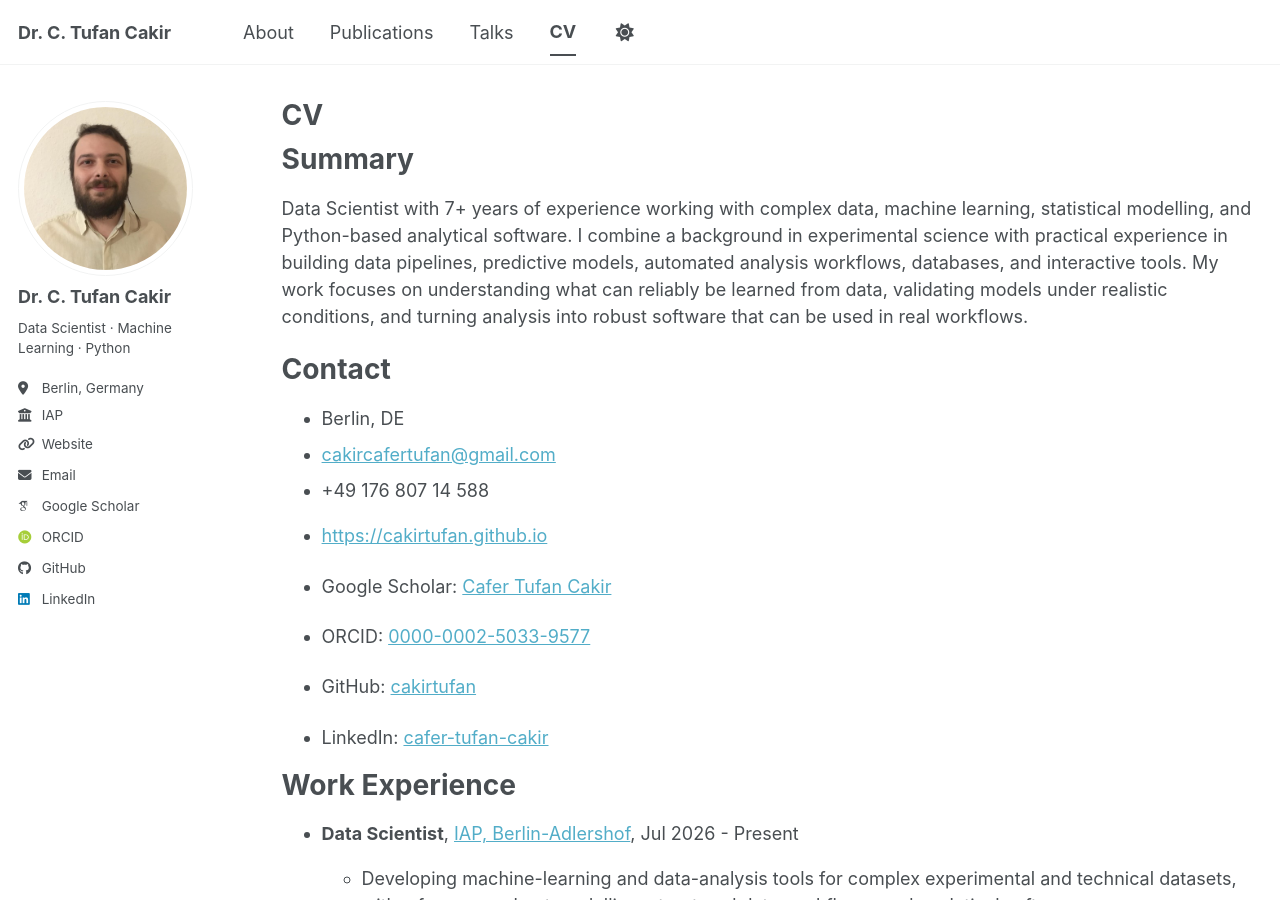
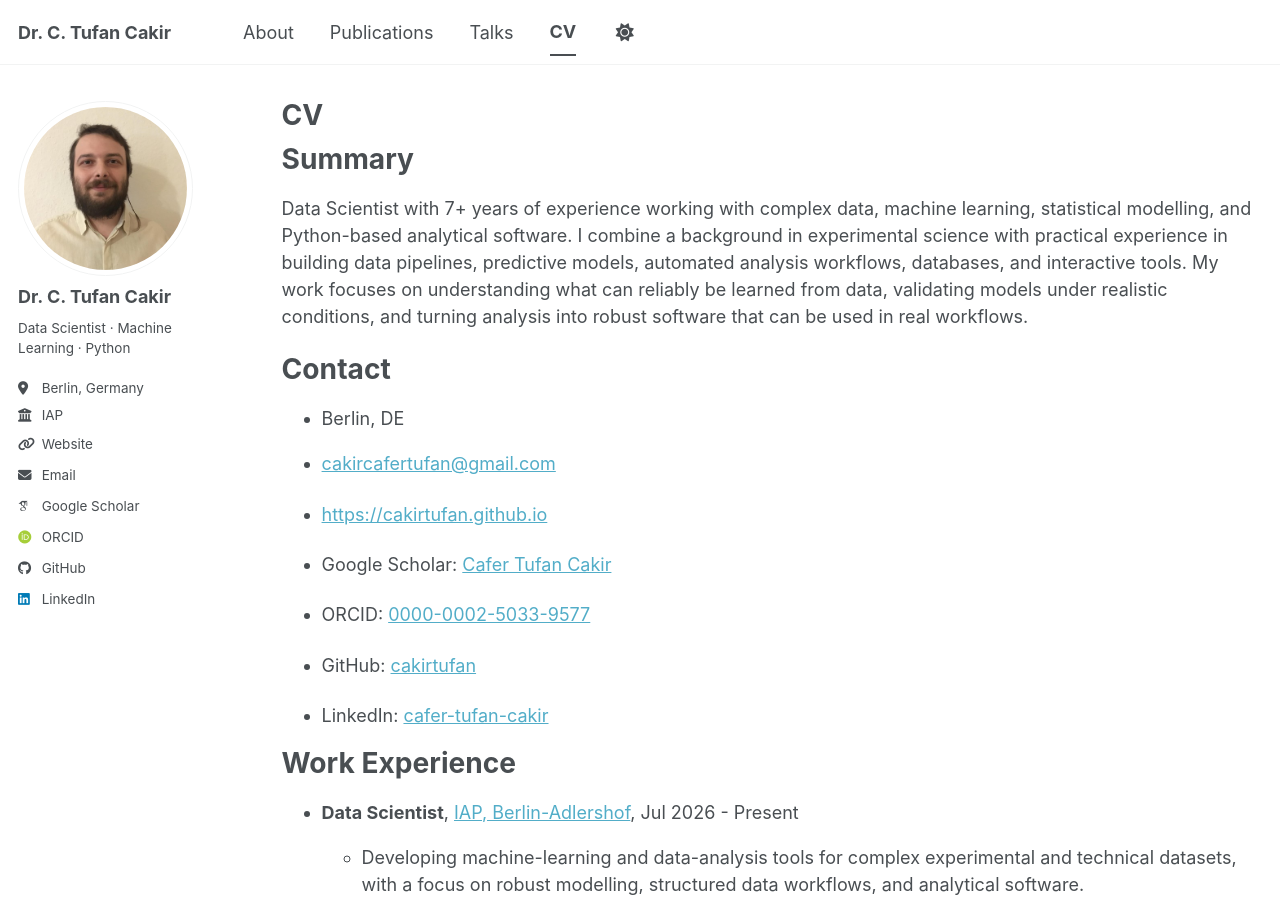
Before and after one commit to cakirtufan/cakirtufan.github.io, a Jekyll site: the page built from _pages/cv.md, in a window 1280 px wide and 900 px high. Built offline with Jekyll 4.4.1, drawn with Linux system fonts in a browser that asks for light colours; some web fonts are replaced; a script bundle is joined from its source files by our own code; library files that are not in the unit come from our copies.

Commit message:
Remove phone number from CV
Removed phone number from CV data.

```diff
--- a/_data/cv.json
+++ b/_data/cv.json
@@ -2,7 +2,6 @@
   "basics": {
     "name": "Dr. C. Tufan Cakir",
     "email": "cakircafertufan@gmail.com",
-    "phone": "+49 176 807 14 588",
     "website": "https://cakirtufan.github.io",
     "summary": "Data Scientist with 7+ years of experience working with complex data, machine learning, statistical modelling, and Python-based analytical software. I combine a background in experimental science with practical experience in building data pipelines, predictive models, automated analysis workflows, databases, and interactive tools. My work focuses on understanding what can reliably be learned from data, validating models under realistic conditions, and turning analysis into robust software that can be used in real workflows.",
     "location": {
```
